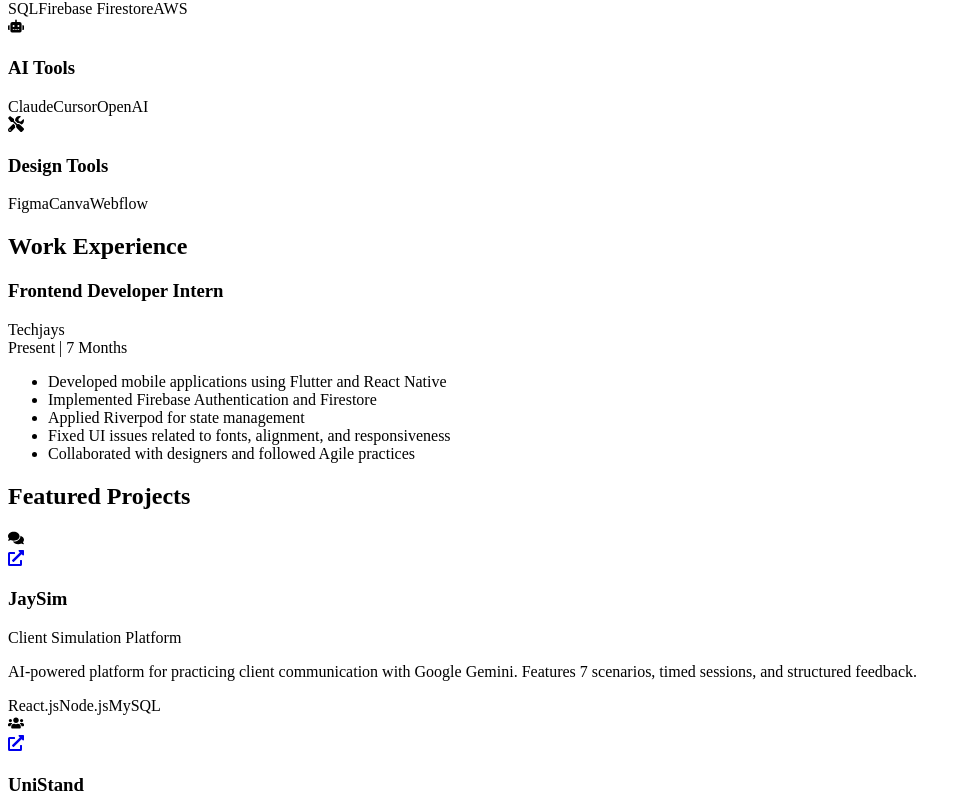
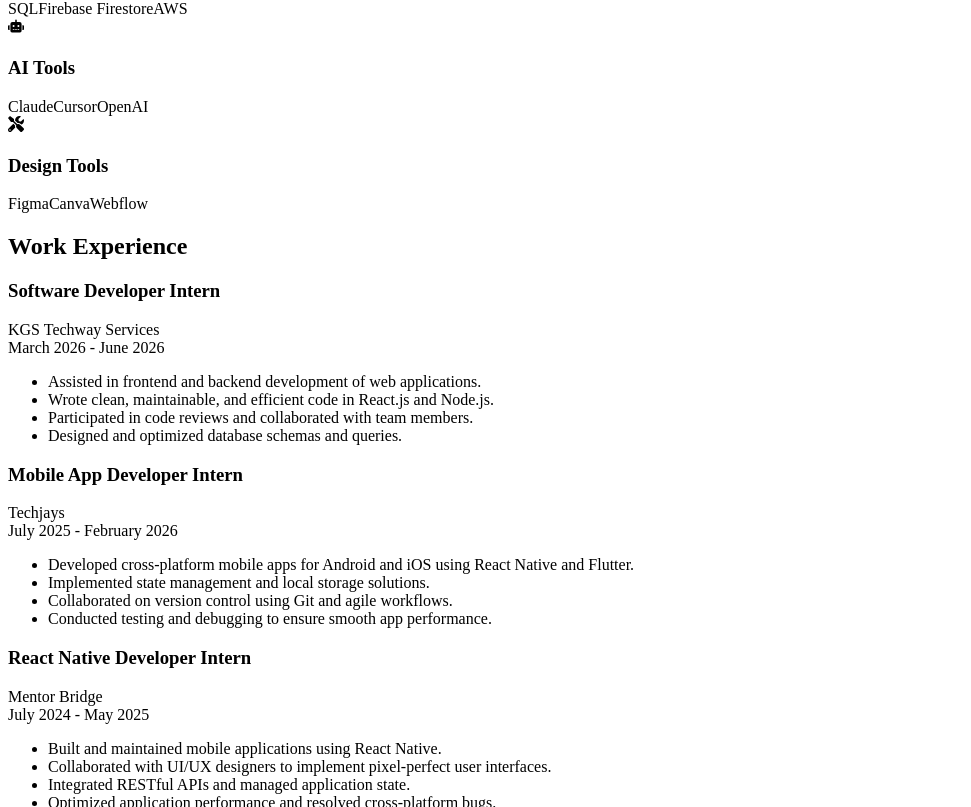
Before and after one commit to bavanikannan12/portfolio, a React (Vite) app in the folder client/: page / in a window 1280 px wide. Shown: the part 1993-2800 px from the top of the page, without its empty margins (0-971 px from the left). Built offline with nearby package versions, Linux system fonts and the light colour scheme; the HTML template or start-up script is replaced by a standard one.

Commit message:
Update portfolio: Replace JaySim with ClearPitch, add new experiences

```diff
--- a/client/src/components/Experience.jsx
+++ b/client/src/components/Experience.jsx
@@ -3,15 +3,36 @@
 const Experience = () => {
   const experiences = [
     {
-      title: 'Frontend Developer Intern',
+      title: 'Software Developer Intern',
+      company: 'KGS Techway Services',
+      duration: 'March 2026 - June 2026',
+      responsibilities: [
+        'Assisted in frontend and backend development of web applications.',
+        'Wrote clean, maintainable, and efficient code in React.js and Node.js.',
+        'Participated in code reviews and collaborated with team members.',
+        'Designed and optimized database schemas and queries.'
+      ]
+    },
+    {
+      title: 'Mobile App Developer Intern',
       company: 'Techjays',
-      duration: 'Present | 7 Months',
+      duration: 'July 2025 - February 2026',
       responsibilities: [
-        'Developed mobile applications using Flutter and React Native',
-        'Implemented Firebase Authentication and Firestore',
-        'Applied Riverpod for state management',
-        'Fixed UI issues related to fonts, alignment, and responsiveness',
-        'Collaborated with designers and followed Agile practices'
+        'Developed cross-platform mobile apps for Android and iOS using React Native and Flutter.',
+        'Implemented state management and local storage solutions.',
+        'Collaborated on version control using Git and agile workflows.',
+        'Conducted testing and debugging to ensure smooth app performance.'
+      ]
+    },
+    {
+      title: 'React Native Developer Intern',
+      company: 'Mentor Bridge',
+      duration: 'July 2024 - May 2025',
+      responsibilities: [
+        'Built and maintained mobile applications using React Native.',
+        'Collaborated with UI/UX designers to implement pixel-perfect user interfaces.',
+        'Integrated RESTful APIs and managed application state.',
+        'Optimized application performance and resolved cross-platform bugs.'
       ]
     }
   ]
--- a/client/src/components/Hero.jsx
+++ b/client/src/components/Hero.jsx
@@ -55,7 +55,7 @@
               <code>
 {`class Developer {
   name: "Bavani Kannan";
-  role: "Mobile App Full Stack Intern";
+  role: "Mobile App Full Stack Developer";
   skills: [
     "React Native",
     "Flutter",
--- a/client/src/components/Projects.jsx
+++ b/client/src/components/Projects.jsx
@@ -5,11 +5,11 @@
   const projects = [
     {
       icon: <FaComments />,
-      title: 'JaySim',
+      title: 'ClearPitch',
       subtitle: 'Client Simulation Platform',
       description: 'AI-powered platform for practicing client communication with Google Gemini. Features 7 scenarios, timed sessions, and structured feedback.',
       techStack: ['React.js', 'Node.js', 'MySQL'],
-      link: 'https://jaysim-ai.vercel.app/'
+      link: 'https://clearpitch.vercel.app/'
     },
     {
       icon: <FaUsers />,
```
Also changed, not shown: 1 other file (tests, documents, lock files or other folders).
